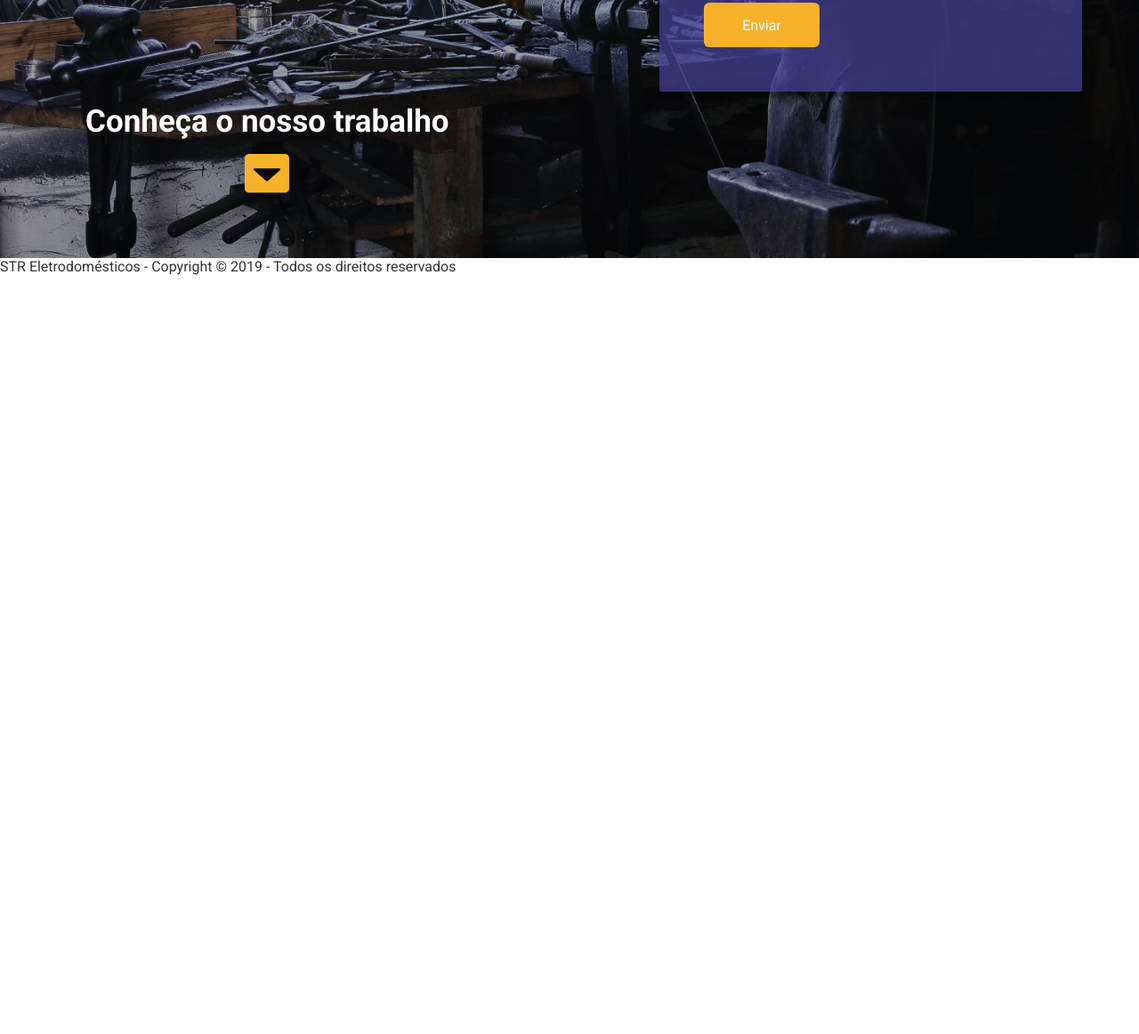
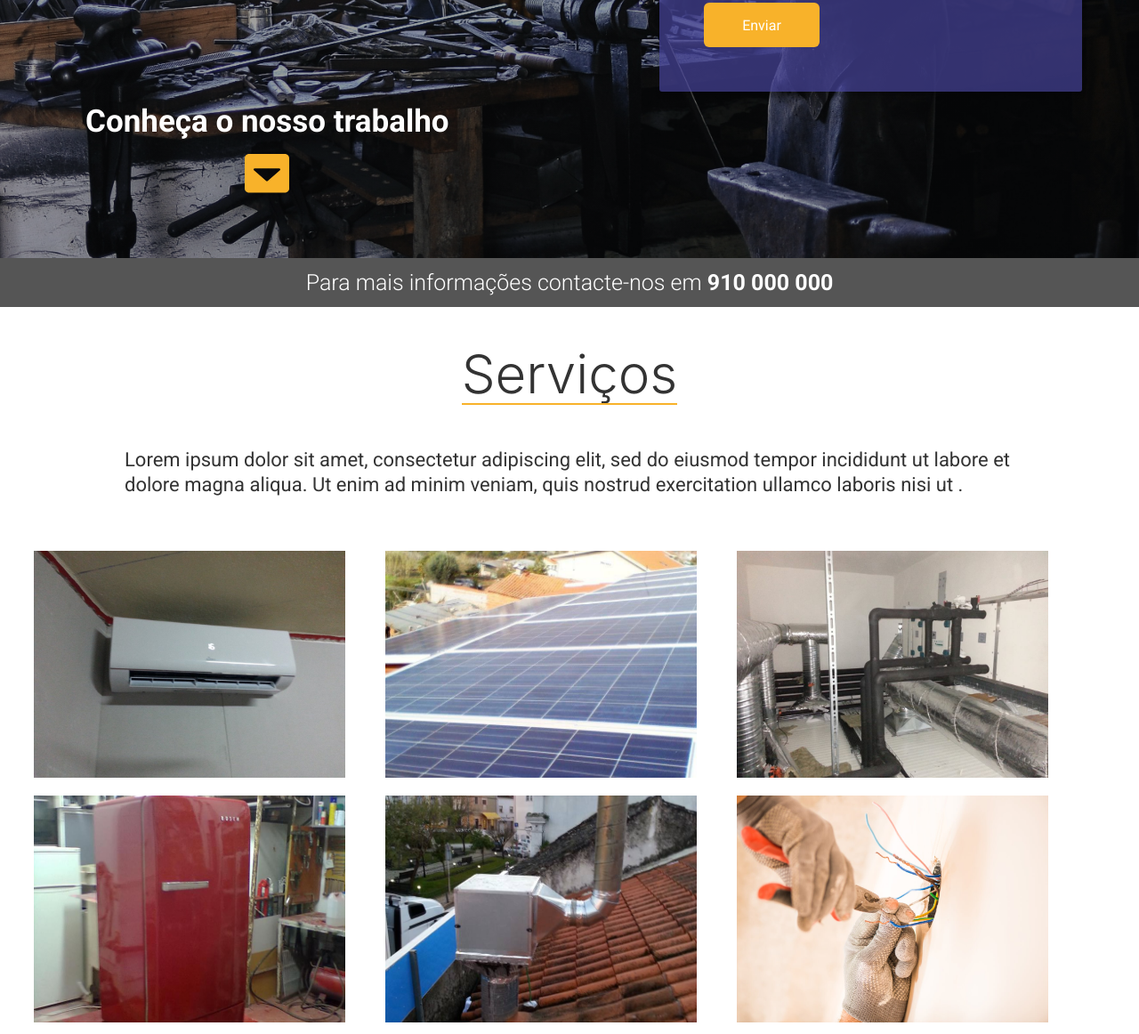
Before and after one commit to sikozonpc/str-website, a Gatsby site: page / in a window 1280 px wide. Shown: the part 640-1802 px from the top of the page at 89% size. Before the commit the page ends 949 px from the top, so only its background shows below. Built offline with nearby package versions, Linux system fonts and the light colour scheme; Gatsby itself is replaced by a stand-in of ours.

Commit message:
services section

```diff
--- a/gatsby-config.js
+++ b/gatsby-config.js
@@ -10,7 +10,7 @@ module.exports = {
             resolve: `gatsby-source-filesystem`,
             options: {
                 name: `images`,
-                path: `${__dirname}/src/images`,
+                path: `${__dirname}/src/images/galary`,
             },
         },
         `gatsby-plugin-styled-components`,
@@ -22,10 +22,10 @@ module.exports = {
                 name: `gatsby-starter-default`,
                 short_name: `starter`,
                 start_url: `/`,
-                background_color: `#663399`,
-                theme_color: `#663399`,
+                background_color: `#fff`,
+                theme_color: `#F8B22A`,
                 display: `minimal-ui`,
-                icon: `src/images/gatsby-icon.png`, // This path is relative to the root of the site.
+                icon: `src/images/logo.png`, // This path is relative to the root of the site.
             },
         },
         // this (optional) plugin enables Progressive Web App + Offline functionality
--- /dev/null
+++ b/src/components/Advertiser/index.js
@@ -0,0 +1,15 @@
+import React from "react";
+
+import { Container, Text } from "./styles";
+
+const Advertiser = () => {
+    return (
+        <Container>
+            <Text>
+                Para mais informações contacte-nos em <b>910 000 000</b>
+            </Text>
+        </Container>
+    );
+};
+
+export default Advertiser;
--- /dev/null
+++ b/src/components/Advertiser/styles.js
@@ -0,0 +1,18 @@
+import styled from "styled-components";
+
+export const Container = styled.div`
+    width: 100%;
+    max-height: 60px;
+    background-color: #555;
+    padding: 10px 0;
+`;
+
+export const Text = styled.p`
+    color: #fff;
+    font-style: normal;
+    font-weight: 300;
+    font-size: 25px;
+    line-height: 35px;
+    text-align: center;
+    margin: 0 auto;
+`;
--- /dev/null
+++ b/src/components/ServicesDisplay/index.js
@@ -0,0 +1,31 @@
+import React from "react";
+
+import { Section, Title } from "../../styles";
+import { Description, GalaryContainer, ImgContainer } from "./styles";
+import Image from "../../components/image";
+
+const ServicesDisplay = ({ imgs }) => {
+    //TODO: add the descrptions
+    const galaryImgs = Object.values(imgs).map((img, index) => {
+        return (
+            <ImgContainer key={index}>
+                <Image data={img.childImageSharp.fixed} />
+            </ImgContainer>
+        );
+    });
+
+    return (
+        <Section>
+            <Title>Serviços</Title>
+            <Description>
+                Lorem ipsum dolor sit amet, consectetur adipiscing elit, sed do
+                eiusmod tempor incididunt ut labore et dolore magna aliqua. Ut
+                enim ad minim veniam, quis nostrud exercitation ullamco laboris
+                nisi ut .
+            </Description>
+            <GalaryContainer>{galaryImgs}</GalaryContainer>
+        </Section>
+    );
+};
+
+export default ServicesDisplay;
--- /dev/null
+++ b/src/components/ServicesDisplay/styles.js
@@ -0,0 +1,33 @@
+import styled from "styled-components";
+
+export const Description = styled.p`
+    font-style: normal;
+    font-weight: normal;
+    font-size: 22px;
+    line-height: 28px;
+    color: #333;
+    text-align: left;
+    max-width: 1000px;
+    margin: 25px auto;
+`;
+
+export const GalaryContainer = styled.div`
+    display: flex;
+    flex-flow: row wrap;
+    width: 100%;
+
+    margin-top: 50px;
+`;
+
+export const ImgContainer = styled.div`
+    flex-flow: row wrap;
+    width: 30%;
+    height: 255px;
+    overflow: hidden;
+    margin: 10px;
+    justify-content: space-between;
+
+    & > * {
+        width: 100%;
+    }
+`;
--- a/src/components/image.js
+++ b/src/components/image.js
@@ -14,7 +14,7 @@ import Img from "gatsby-image";
  */
 
 const Image = ({ data }) => {
-    const img = <Img fluid={data} />;
+    const img = <Img fixed={data} />;
 
     return img;
 };
--- a/src/pages/index.js
+++ b/src/pages/index.js
@@ -2,6 +2,8 @@ import React from "react";
 import { graphql } from "gatsby";
 import Hero from "../components/Hero";
 import Layout from "../components/layout";
+import Advertiser from "../components/Advertiser";
+import ServicesDisplay from "../components/ServicesDisplay";
 
 import Image from "../components/image";
 
@@ -11,24 +13,54 @@ const IndexPage = props => (
     <Layout>
         <SEO title="Home" />
         <Hero />
+        <Advertiser />
+        <ServicesDisplay imgs={props.data} />
     </Layout>
 );
 
 export default IndexPage;
 
-export const imgQuery = graphql`
+export const galaryImageQuery = graphql`
     query {
-        img: file(relativePath: { eq: "gatsby-astronaut.png" }) {
+        one: file(relativePath: { eq: "1.jpg" }) {
             childImageSharp {
-                fluid(maxWidth: 300) {
-                    ...GatsbyImageSharpFluid
+                fixed(width: 350, height: 255) {
+                    ...GatsbyImageSharpFixed
                 }
             }
         }
-        hero: file(relativePath: { eq: "hero.jpg" }) {
+        two: file(relativePath: { eq: "8.jpg" }) {
             childImageSharp {
-                fluid(maxWidth: 2000) {
-                    ...GatsbyImageSharpFluid
+                fixed(width: 350, height: 255) {
+                    ...GatsbyImageSharpFixed
+                }
+            }
+        }
+        three: file(relativePath: { eq: "5.jpg" }) {
+            childImageSharp {
+                fixed(width: 350, height: 255) {
+                    ...GatsbyImageSharpFixed
+                }
+            }
+        }
+        four: file(relativePath: { eq: "9.jpg" }) {
+            childImageSharp {
+                fixed(width: 350, height: 255) {
+                    ...GatsbyImageSharpFixed
+                }
+            }
+        }
+        five: file(relativePath: { eq: "6.jpg" }) {
+            childImageSharp {
+                fixed(width: 350, height: 255) {
+                    ...GatsbyImageSharpFixed
+                }
+            }
+        }
+        six: file(relativePath: { eq: "388.jpg" }) {
+            childImageSharp {
+                fixed(width: 350, height: 255) {
+                    ...GatsbyImageSharpFixed
                 }
             }
         }
--- /dev/null
+++ b/src/styles/index.js
@@ -0,0 +1,29 @@
+import styled from "styled-components";
+
+export const Title = styled.h3`
+    display: inline-block;
+    text-align: center;
+    position: relative;
+    font-style: normal;
+    font-weight: 300;
+    font-size: 60px;
+    line-height: 70px;
+
+    ::before {
+        content: "";
+        width: 100%;
+        background: #f8b22a;
+        height: 2px;
+        position: absolute;
+        bottom: 0px;
+        left: 0;
+    }
+`;
+
+export const Section = styled.div`
+    max-width: 1250px;
+    background-color: #fff;
+    padding: 40px 0;
+    margin: auto;
+    text-align: center;
+`;
```
Also changed, not shown: src/images/galary/1.jpg (added), src/images/galary/388.jpg (added), src/images/galary/5.jpg (added), src/images/galary/6.jpg (added), src/images/galary/8.jpg (added), src/images/galary/9.jpg (added), src/images/logo.png (added).
